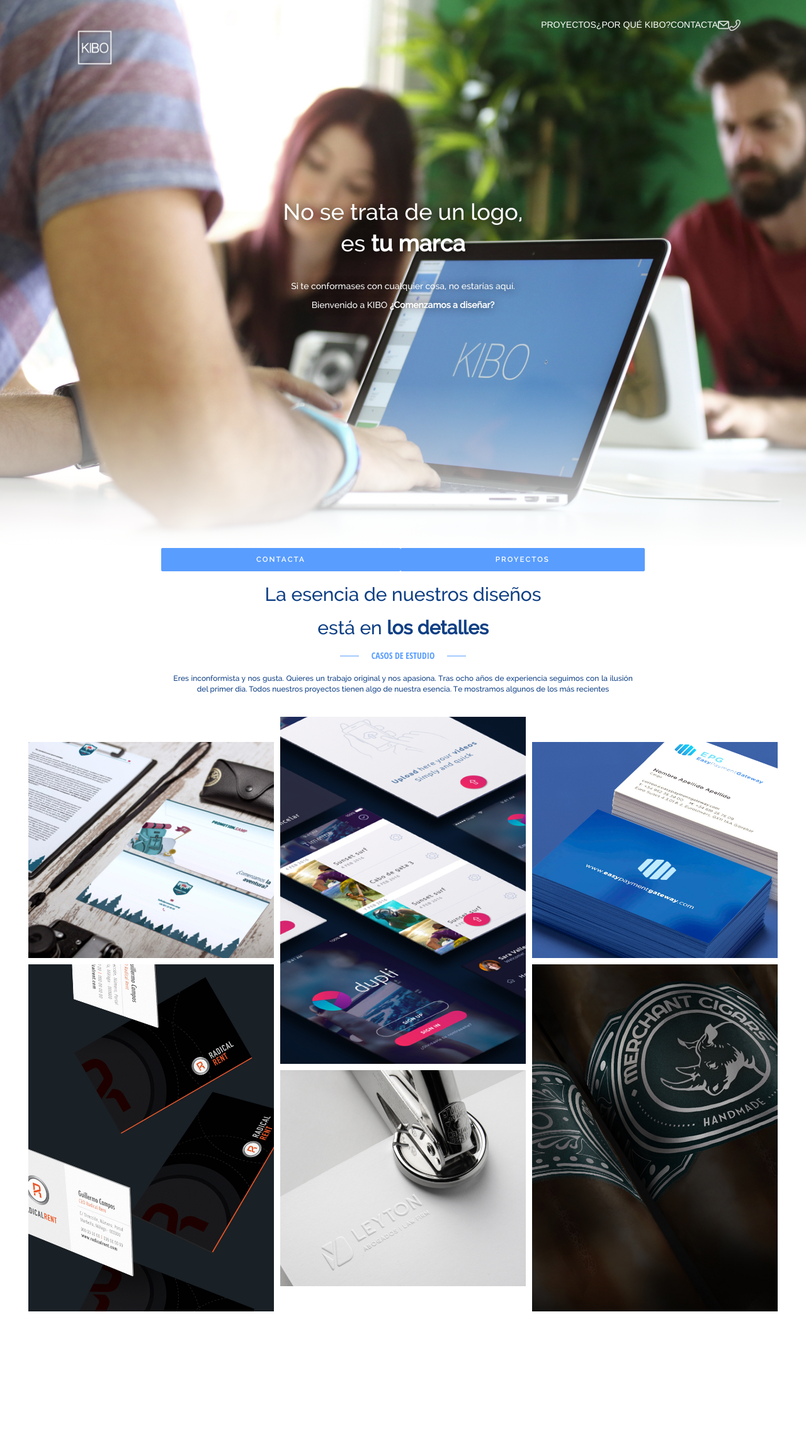
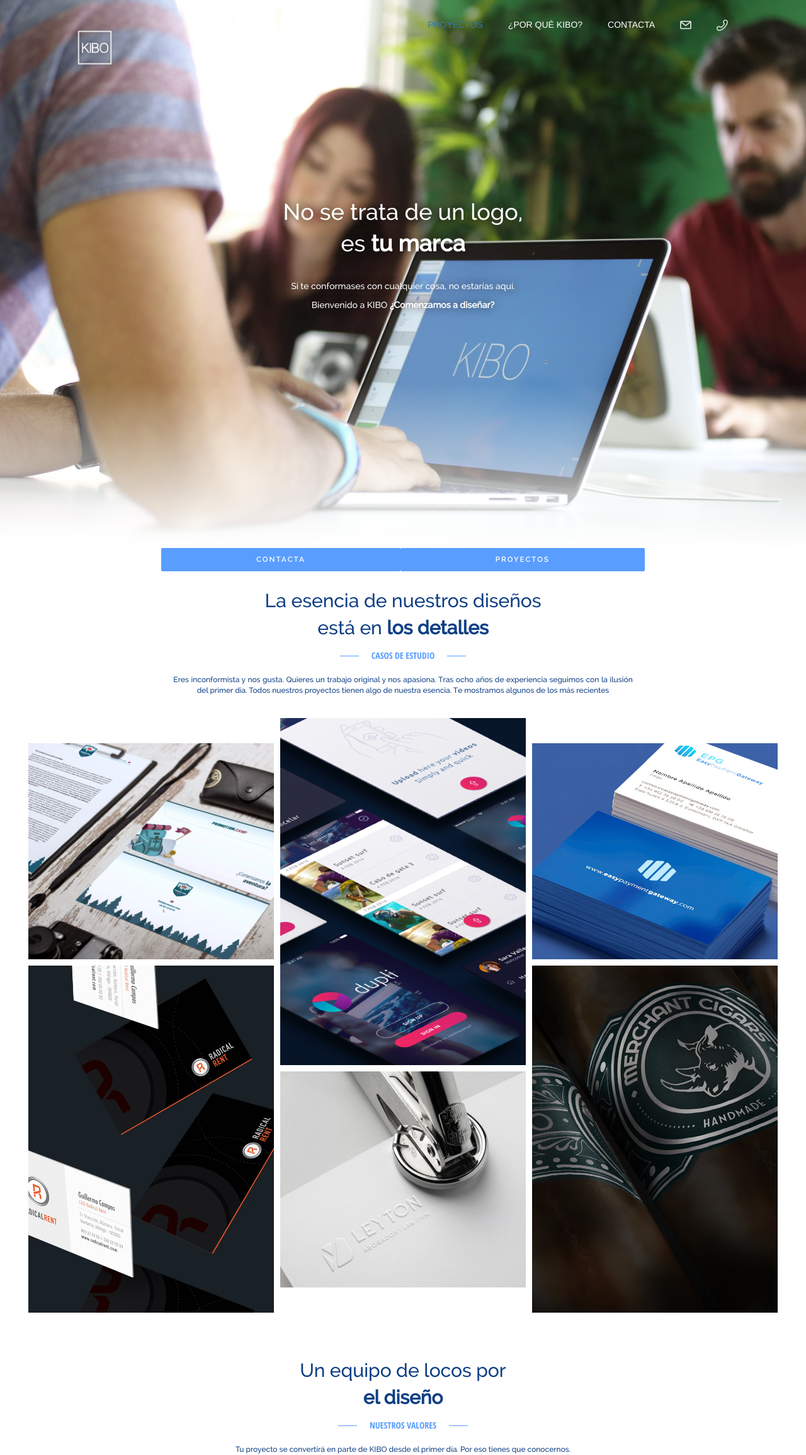
Before and after one commit to antonioTrujillo/Landing-Page, a plain HTML site: page index.html in a window 1280 px wide. Shown: the whole page at 63% size. Before the commit the page ends 2157 px from the top, so only its background shows below. Drawn offline with nearby package versions, Linux system fonts and the light colour scheme.

Commit message:
details responsive

```diff
--- a/css/style.scss
+++ b/css/style.scss
@@ -33,9 +33,16 @@ ul {
 h1 {
 	margin-top: 10px !important;
 }
+h2 {
+	margin-top: 0px !important;
+}
+
 .navbar-default {
     background-color: transparent !important;
     border-color: transparent !important;
+}
+.navbar-right>li{
+	margin: 0px 20px 0px 20px;
 }
 
 .imgHeader {
@@ -100,6 +107,7 @@ h1 {
 	text-align: center;
 	max-width: 809.39px;
 	margin: 0 auto;
+	margin-top: 30px;
 }
 .styleDescrip {
 	text-align: justify;
--- a/index.html
+++ b/index.html
@@ -21,7 +21,7 @@
         			<img class="logoHeader" alt="Ir a página de inicio Kibo" src="images/logo.png">
       			</a>
 			  	<ul class="navbar-right">
-					<li>Proyectos</li>
+					<li><a href="#proyects">Proyectos</a></li>
 					<li>¿Por qué Kibo?</li>
 					<li>Contacta</li>
 					<li><img src="images/menu-mail.png"></li>
@@ -42,10 +42,10 @@
 <section>
 	<ul class="nav nav-pills nav-justified ">
 		<li role="presentation"><a class="styleButtons" href="#">Contacta</a></li>
-  		<li role="presentation"><a class="styleButtons" href="#">Proyectos</a></li>
+  		<li role="presentation"><a class="styleButtons" href="#proyects">Proyectos</a></li>
 	</ul>
 	<article>
-		<div class="darkText">
+		<div id="proyects" class="darkText">
 			<h2>La esencia de nuestros diseños</h2>
 			<h2>está en <strong>los detalles</strong></h2>
 		</div>
@@ -123,6 +123,19 @@
 	</div>
 	</section>
 </section>
+<section>
+		<article>
+		<div class="darkText">
+			<h2>Un equipo de locos por</h2>
+			<h2><strong>el diseño</strong></h2>
+		</div>
+			<p class="studieCases"><span>Nuestros valores</span></p>
+		<div class="darkText styleDescrip">
+			<p class="marginText">Tu proyecto se convertirá en parte de KIBO desde el primer día. Por eso tienes que conocernos.</p>
+		</div>
+	</article>
+</section>
 
+<script type="text/javascript" src="js/bootstrap.min.js"></script>
 </body>
 </html>
```
Also changed, not shown: css/style.css, 1 other file.
